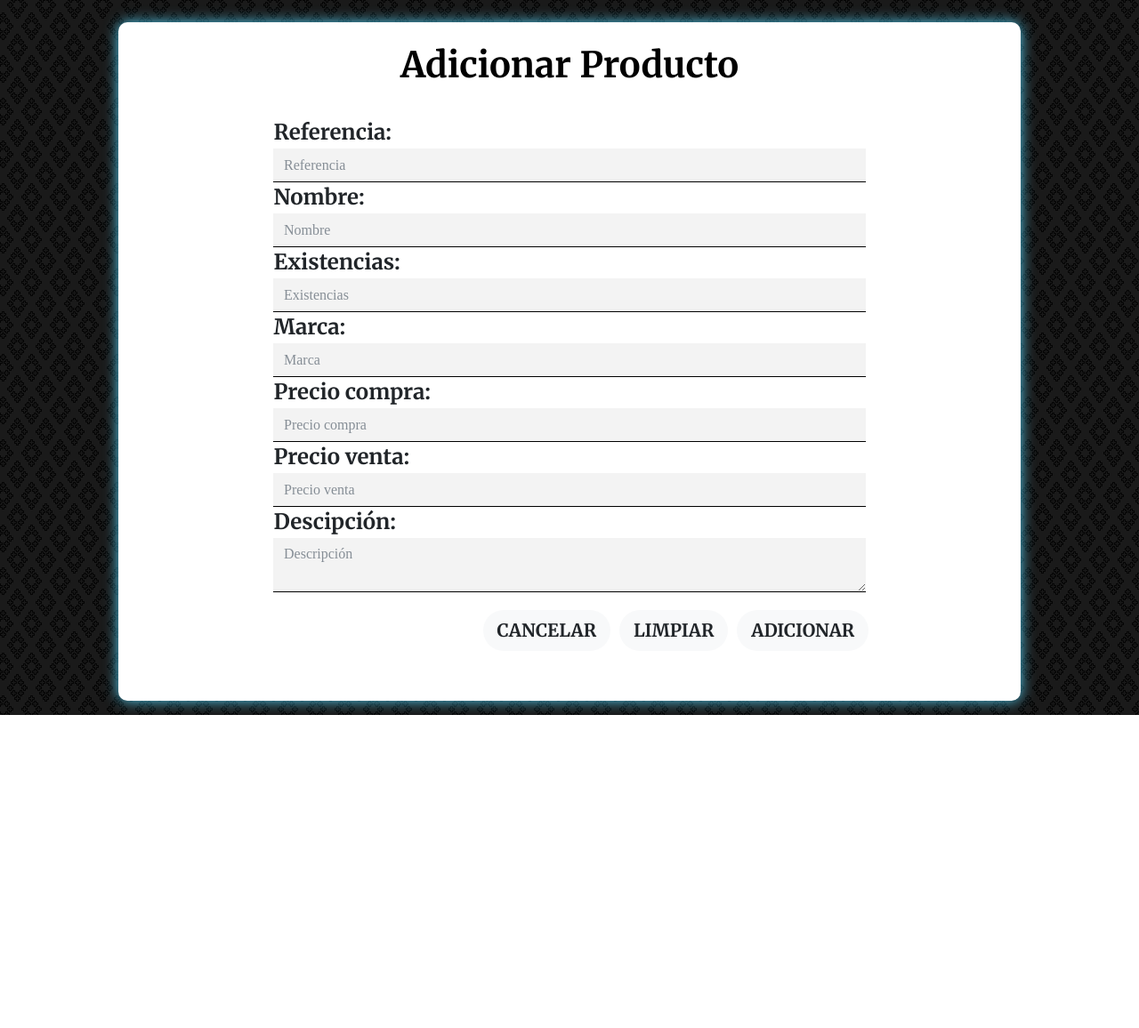
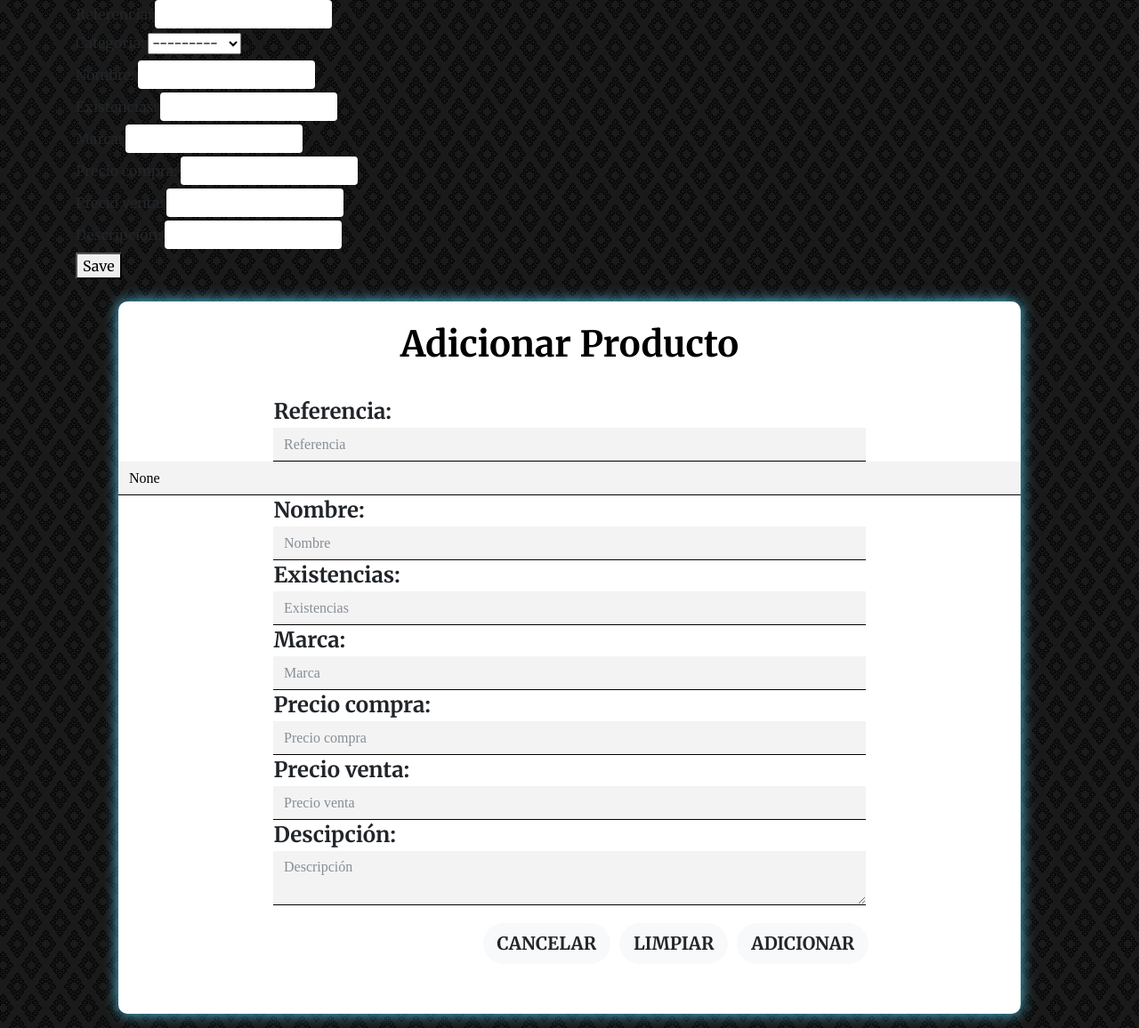
Before and after one commit to Johel-Solis/proyect_sw_stationery, a Django app: page /add_product_view in a window 1280 px wide. Shown: the part 70-1226 px from the top of the page at 89% size. Before the commit the page ends 874 px from the top, so only its background shows below. Run offline with Django 4.2, Linux system fonts and the light colour scheme; a user stored in the database is signed in; data comes from the database, SQL or seed files in the repository; both versions use the stored data as it was after the commit; parts of the project's set-up code (start-up, migrations or seed data) failed here and were passed over; some libraries are stand-ins or nearby versions.

Commit message:
Se adiciona el modelo categoria

```diff
--- a/papeleria/admin.py
+++ b/papeleria/admin.py
@@ -1,7 +1,8 @@
 from django.contrib import admin
-from .models import Person, Product, User, Customer
+from .models import Category, Customer, Person, Product, User
 
+admin.site.register(Category)
+admin.site.register(Customer)
 admin.site.register(Person)
 admin.site.register(Product)
 admin.site.register(User)
-admin.site.register(Customer)
--- a/papeleria/forms.py
+++ b/papeleria/forms.py
@@ -1,12 +1,13 @@
 from django import forms
-from .models import Customer, Person, Product, User
+from .models import Category, Customer, Person, Product, User
 
 class NewProductForm(forms.ModelForm):
     class Meta:
         model = Product
-        fields = ('reference', 'name', 'stock', 'brand', 'purchase_price', 'sale_price', 'description')
+        fields = ('reference', 'category', 'name', 'stock', 'brand', 'purchase_price', 'sale_price', 'description')
         labels = {
             "reference":  "Referencia",
+            "category":  "Categoria",
             "name": "Nombre",
             "stock": "Existencias",
             "brand": "Marca",
--- a/papeleria/models.py
+++ b/papeleria/models.py
@@ -21,6 +21,7 @@
 
 class Product(models.Model):
     reference = models.IntegerField(unique=True)
+    category = models.ForeignKey("Category", on_delete=models.CASCADE)
     name = models.CharField(max_length=50)
     stock = models.IntegerField()
     brand = models.CharField(max_length=50)
@@ -40,3 +41,11 @@
     quantity = models.IntegerField()
     unit_price = models.FloatField()
     total = models.FloatField()
+
+class Category(models.Model):
+    parent = models.ForeignKey("Category", on_delete=models.CASCADE, default=None, blank=True, null=True)
+    name = models.CharField(max_length=50)
+    description = models.CharField(max_length=60, default=None, blank=True, null=True)
+
+    def __str__(self):
+        return self.name
--- a/papeleria/templates/product/add.html
+++ b/papeleria/templates/product/add.html
@@ -17,6 +17,11 @@
  {%endblock%}
 {% block body %}
     <div class="container">
+        <form action="/add_product" method="POST" enctype="multipart/form-data">
+            {% csrf_token %}
+                {{ newProductForm.as_p }}
+            <button type="submit">Save</button>
+        </form>
         <div class="form-group justify-content-center align-items-center align-content-center align-self-center" style="margin-top: 25px;">
             <form action="/add_product" method="POST" enctype="multipart/form-data">
                 {% csrf_token %}
@@ -50,6 +55,7 @@
                             </div>
 
                         </div>
+                        <input class="form-control pr-0" type="text" style="margin-left: 0px;width: 100%;" name="category" placeholder="Categoria" required="" value="{{newProductForm.category.value}}">
                         <div class="form-row flex-column justify-content-center align-items-center align-self-center" style="margin-right: 0px;margin-left: 0px;margin-top: -1px;padding-top: 0px;">
                             <div class="col-md-8 col-xl-8 offset-md-1" style="margin-left: 1px;">
                                 <p style="margin-left: 2%;font-size: 24px;margin-top: 0px;" class="ml-0 mb-0"><strong>Nombre:</strong></p>
--- a/papeleria/templates/product/edit.html
+++ b/papeleria/templates/product/edit.html
@@ -17,6 +17,11 @@
  {%endblock%}
 {% block body %}
     <div class="container">
+        <form action="/edit_product/{{ productReference }}" method="POST" enctype="multipart/form-data">
+            {% csrf_token %}
+                {{ editProductForm.as_p }}
+            <button type="submit">Save</button>
+        </form>
         <div class="form-group justify-content-center align-items-center align-content-center align-self-center" style="margin-top: 25px;">
             <form action="/edit_product/{{ productReference }}" method="POST" enctype="multipart/form-data">
                 {% csrf_token %}
--- a/papeleria/views.py
+++ b/papeleria/views.py
@@ -11,7 +11,7 @@
 from django.shortcuts import redirect
 from django.contrib import messages
 
-from .models import Bill, Customer, Person, Product, SaleDetail, User
+from .models import Bill, Category, Customer, Person, Product, SaleDetail, User
 from .forms import NewCustomerForm, NewPersonForm, NewProductForm, NewUserForm
 
 # TODO:
@@ -124,6 +124,7 @@
 
             if newProductForm.is_valid():
                 reference = request.POST["reference"]
+                category = Category.objects.get(id=request.POST["category"])
                 name = request.POST["name"]
                 stock = request.POST["stock"]
                 brand = request.POST["brand"]
@@ -133,6 +134,7 @@
 
                 product = Product(
                     reference=reference,
+                    category=category,
                     name=name,
                     stock=stock,
                     brand=brand,
@@ -413,6 +415,7 @@
 
             if newProductForm.is_valid():
                 reference = request.POST["reference"]
+                category = Category.objects.get(id=request.POST["category"])
                 name = request.POST["name"]
                 stock = request.POST["stock"]
                 brand = request.POST["brand"]
@@ -421,6 +424,7 @@
                 description = request.POST["description"]
 
                 product.reference=reference
+                product.category=category
                 product.name=name
                 product.stock=stock
                 product.brand=brand
```
Also changed, not shown: db.sqlite3, db_.sqlite3 (added), papeleria/migrations/0001_initial.py, papeleria/migrations/0002_alter_product_description.py (deleted), papeleria/migrations/0003_alter_person_user.py (deleted), papeleria/migrations/0004_alter_person_user.py (deleted), papeleria/migrations/0005_customer_remove_user_is_admin_remove_user_is_seller_and_more.py (deleted), papeleria/migrations/0006_alter_user_user_type.py (deleted), papeleria/migrations/0007_alter_user_user_type.py (deleted).
